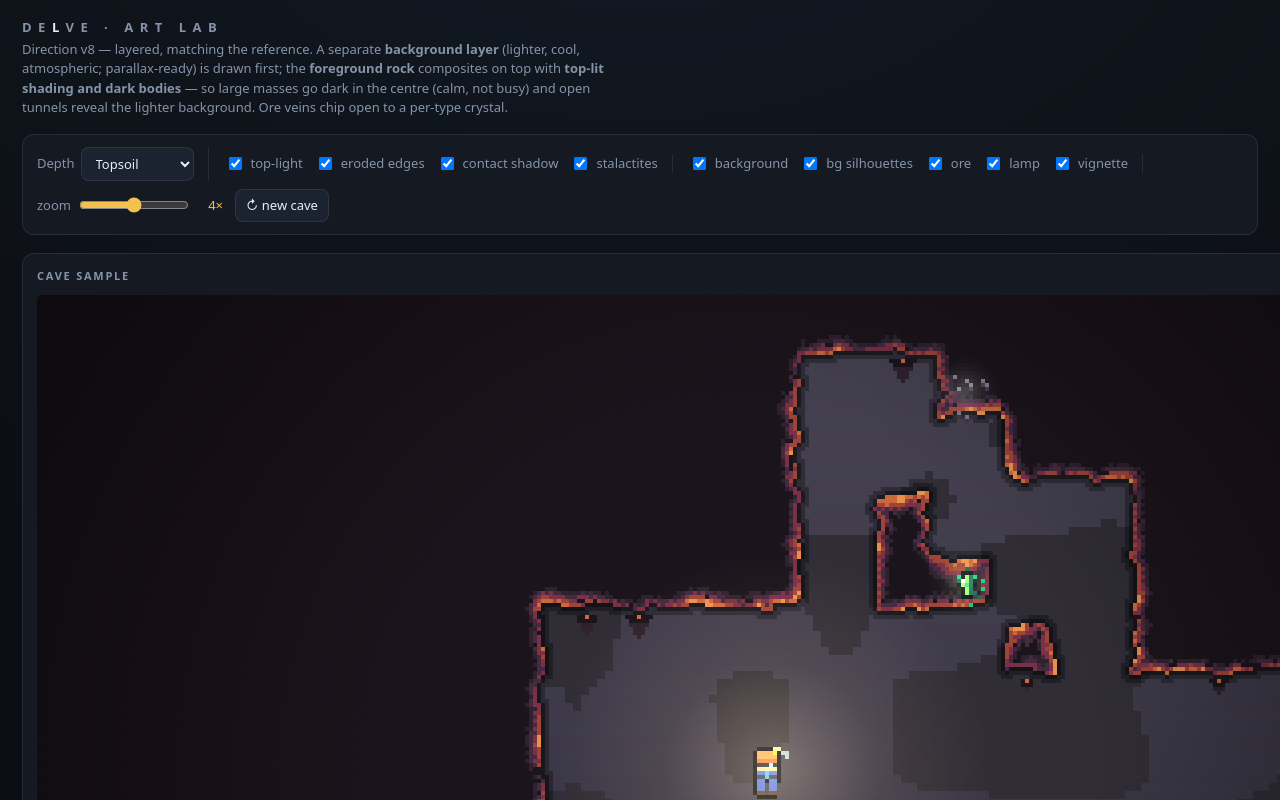
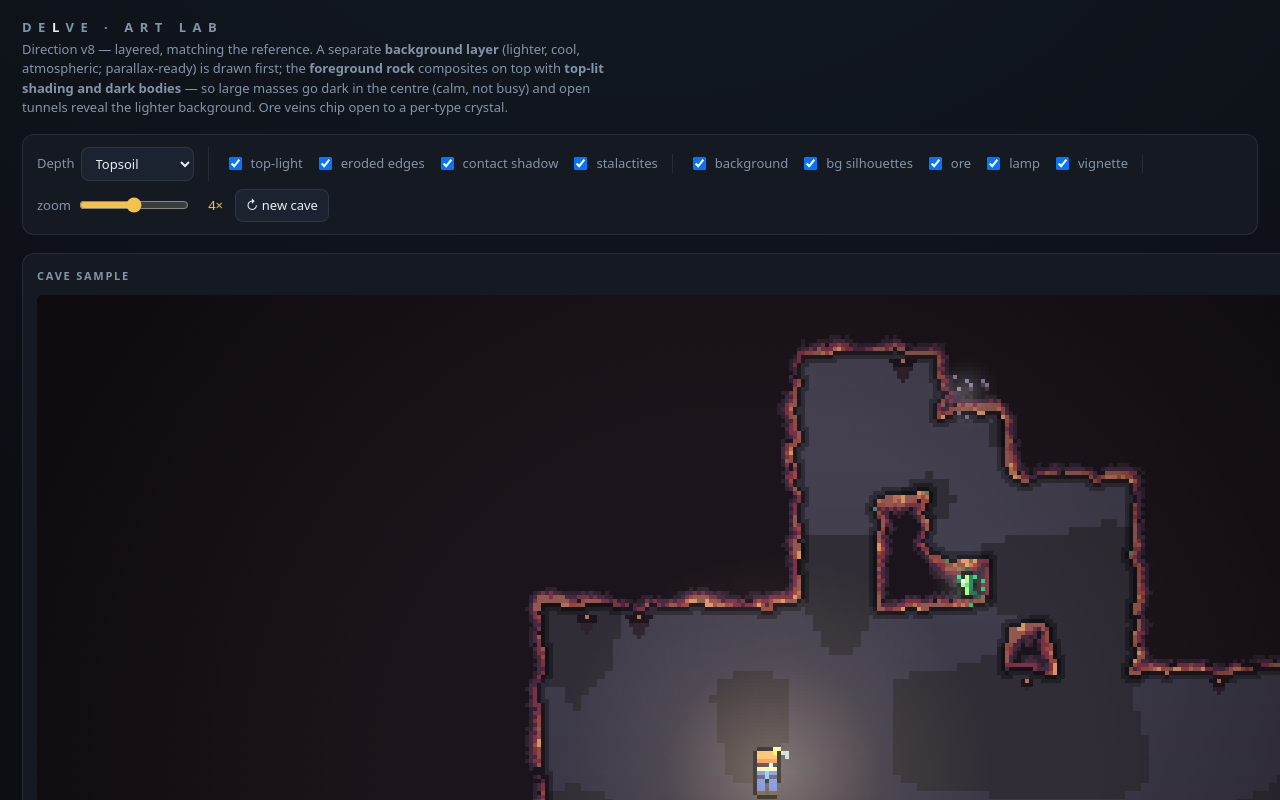
Before and after one commit to inman-sebastian/agent-games, a website: page games/delve/style-lab.html in a window 1280 px wide. Shown: the top 800 px of the page. Drawn offline with Linux system fonts and the light colour scheme.

Commit message:
DELVE art lab: refine cave rock — organic edges, calmer body, layered bg
Refinements to the style-lab renderer:
- Foreground rock is now lit from EVERY exposed edge (walls/undersides too),
  with a top-light bias, instead of only up-facing surfaces — walls no longer
  snap straight to dark.
- The surface->centre transition is broken up by multi-octave noise + ordered
  dithering (rock lumps poke into light, crevices fall to dark) so it reads as
  irregular stone, not a repeating colour band.
- Rim desaturated and varied with a grayer rock tone (+ a moss/crust accent),
  so edges read as stone rather than uniform molten orange.
- Dark rock body beyond the rim kept clean/empty (reads calmer than random grit).
- Background split into its own layer (lighter, cooler, atmospheric; drawn
  first, foreground composited over it with a contact shadow) — parallax-ready.

```diff
--- a/games/delve/style-lab.html
+++ b/games/delve/style-lab.html
@@ -80,11 +80,11 @@
 
   // ---------- Resurrect 64 rock ramps (shadow[0]→rim[5]); ore [dark,mid,hi]+shape ----------
   const MATERIALS = {
-    topsoil:   { name:'Topsoil',    ramp:['#2e222f','#45293f','#7a3045','#9e4539','#cd683d','#e6904e'] },
-    claystone: { name:'Clay',       ramp:['#2e222f','#3e3546','#694f62','#966c6c','#ab947a','#c7dcd0'] },
-    stone:     { name:'Stone',      ramp:['#25222c','#3e3546','#625565','#7f708a','#9babb2','#c7dcd0'] },
-    deepstone: { name:'Deep Stone', ramp:['#20202e','#323353','#484a77','#4d65b4','#4d9be6','#8fd3ff'] },
-    basalt:    { name:'Basalt',     ramp:['#211a2b','#45293f','#6b3e75','#905ea9','#a884f3','#eaaded'] },
+    topsoil:   { name:'Topsoil',    ramp:['#2e222f','#45293f','#7a3045','#9e4539','#cd683d','#e6904e'], accent:'#547e64' },
+    claystone: { name:'Clay',       ramp:['#2e222f','#3e3546','#694f62','#966c6c','#ab947a','#c7dcd0'], accent:'#676633' },
+    stone:     { name:'Stone',      ramp:['#25222c','#3e3546','#625565','#7f708a','#9babb2','#c7dcd0'], accent:'#547e64' },
+    deepstone: { name:'Deep Stone', ramp:['#20202e','#323353','#484a77','#4d65b4','#4d9be6','#8fd3ff'], accent:'#0eaf9b' },
+    basalt:    { name:'Basalt',     ramp:['#211a2b','#45293f','#6b3e75','#905ea9','#a884f3','#eaaded'], accent:'#6b3e75' },
   };
   const ORES = [
     { name:'Copper',  shape:'nugget', c:['#7a3045','#cd683d','#f79617'] },
@@ -118,9 +118,12 @@
   const clamp01=v=>v<0?0:v>1?1:v;
 
   // ---------- palettes ----------
-  // FG rock: top-lit, dark body. Only up-facing surfaces catch light.
-  function colorsFor(R){ const C={ rimB:R[5], rimA:R[4], lit:R[3], body2:R[2], body:R[1], deep:R[0],
-      center:mix(R[0],'#000000',0.4), gritDark:mix(R[2],R[0],0.5) };
+  // FG rock: top-lit, dark body. Rim is desaturated & varied (rocky/mossy, not molten).
+  function colorsFor(mat){ const R=mat.ramp; const C={
+      rimB:desat(R[5],0.22), rimA:desat(R[4],0.28), lit:desat(R[3],0.15), body2:R[2], body:R[1], deep:R[0],
+      center:mix(R[0],'#000000',0.4), black:mix(R[0],'#000000',0.55),
+      rimRock:desat(mix(R[4],R[2],0.45),0.35),                 // grayer rock, breaks the uniform orange
+      accent:desat(mat.accent,0.12), accentDark:mix(mat.accent,'#000000',0.35) };
     const rgb={}; for(const k in C) rgb[k]=hexRgb(C[k]); return rgb; }
   // BG layer: a lighter, cooler, desaturated wall — clearly distinct from dark FG rock.
   function bgFor(R){ const base=desat(mix(R[1],'#4a4864',0.64),0.52);
@@ -166,8 +169,14 @@
         L=clamp01(L);
         const f=L*5, lo=f|0, b=(BAYER[(px&3)|((py&3)<<2)]+0.5)/16;             // ordered dither between steps
         let c = LV[Math.min(5, lo + ((f-lo)>b?1:0))];
-        if(L>0.2 && L<0.82 && vnoise(px*0.75,py*0.75,TEX+5)>0.85) c=C.center;   // sparse crevice/crack detail
-        if(o.rim && L>0.86 && vnoise(px*0.7,py*0.5,TEX)>0.55) c=C.rimB;         // sparse rim sparkle
+        if(L>0.6){                                                              // lit rim: rocky/mossy variation, not molten
+          const rn=vnoise(px*0.5+2,py*0.5,TEX+8);
+          if((td<=ed+0.8) && rn>0.74) c=C.accent;                              // moss/crust clumps on up-facing rims
+          else if(rn<0.40) c=C.rimRock;                                        // grayer rock breaks the orange
+        }
+        // dark body beyond the rim stays clean/empty (reads calmer than random grit)
+        if(L>0.25 && L<0.72 && vnoise(px*0.75,py*0.75,TEX+5)>0.86) c=C.center;  // sparse crevice only in the transition band
+        if(o.rim && L>0.88 && vnoise(px*0.7,py*0.5,TEX)>0.6) c=C.rimB;          // sparse rim sparkle
         set(i,c,255);
       } else {
         const dr=rock[i];
@@ -279,7 +288,7 @@
       mask[py*PW+px] = dmin > thr ? 1 : 0; }
     return mask; }
 
-  function renderScene(){ const S=parseInt(document.getElementById('zoom').value,10), o=opts(), C=colorsFor(M().ramp), BG=bgFor(M().ramp);
+  function renderScene(){ const S=parseInt(document.getElementById('zoom').value,10), o=opts(), C=colorsFor(M()), BG=bgFor(M().ramp);
     const PW=COLS*T, PH=ROWS*T; lbuf.width=PW; lbuf.height=PH; lb.imageSmoothingEnabled=false;
     renderBackground(BG, PW, PH, o);
     shadeRock(buildMask(PW,PH,o), PW, PH, C, o, false);
@@ -303,7 +312,7 @@
 
   // ---------- mining strip ----------
   const mine=document.getElementById('mine'), mctx=mine.getContext('2d');
-  function renderMine(){ const S=6, gap=8, o=opts(), C=colorsFor(M().ramp), BG=bgFor(M().ramp);
+  function renderMine(){ const S=6, gap=8, o=opts(), C=colorsFor(M()), BG=bgFor(M().ramp);
     const oreI=({topsoil:0,claystone:2,stone:1,deepstone:5,basalt:6})[matSel.value]||0;
     const stages=[0,0.4,0.65,0.9,'broken'], solid=new Uint8Array(T*T).fill(1);
     mine.width=stages.length*(T*S+gap)-gap; mine.height=T*S; mctx.imageSmoothingEnabled=false; mctx.clearRect(0,0,mine.width,mine.height);
@@ -318,10 +327,10 @@
   function renderAtlas(){ const S=5,gap=6, o=opts(); const mats=Object.values(MATERIALS);
     atlas.width=Math.max(mats.length,ORES.length)*(T*S+gap)-gap; atlas.height=2*(T*S)+gap+8; actx.imageSmoothingEnabled=false; actx.clearRect(0,0,atlas.width,atlas.height);
     const topMask=()=>{ const m=new Uint8Array(T*T); for(let py=0;py<T;py++)for(let px=0;px<T;px++){ const d=py-4+0.5; const thr=o.stones?0.6+2.6*vnoise(px*0.3+9,py*0.3,TEX+2):0; m[py*T+px]= (py>=4 && d>thr) ?1:0; } return m; };
-    mats.forEach((mm,i)=>{ const C=colorsFor(mm.ramp), BG=bgFor(mm.ramp); lbuf.width=T; lbuf.height=T; lb.imageSmoothingEnabled=false;
+    mats.forEach((mm,i)=>{ const C=colorsFor(mm), BG=bgFor(mm.ramp); lbuf.width=T; lbuf.height=T; lb.imageSmoothingEnabled=false;
       renderBackground(BG,T,T,o); shadeRock(topMask(),T,T,C,o,false); lb.drawImage(fbuf,0,0);
       actx.drawImage(lbuf,0,0,T,T, i*(T*S+gap),0, T*S,T*S); });
-    const C=colorsFor(M().ramp), BG=bgFor(M().ramp), solid=new Uint8Array(T*T).fill(1), oy=T*S+gap;
+    const C=colorsFor(M()), BG=bgFor(M().ramp), solid=new Uint8Array(T*T).fill(1), oy=T*S+gap;
     ORES.forEach((ore,i)=>{ lbuf.width=T; lbuf.height=T; lb.imageSmoothingEnabled=false;
       renderBackground(BG,T,T,o); shadeRock(solid,T,T,C,o,true); lb.drawImage(fbuf,0,0); drawOre(lb,i,0,0, i+5,6, 0.85, o);
       actx.drawImage(lbuf,0,0,T,T, i*(T*S+gap),oy, T*S,T*S); }); }
```
